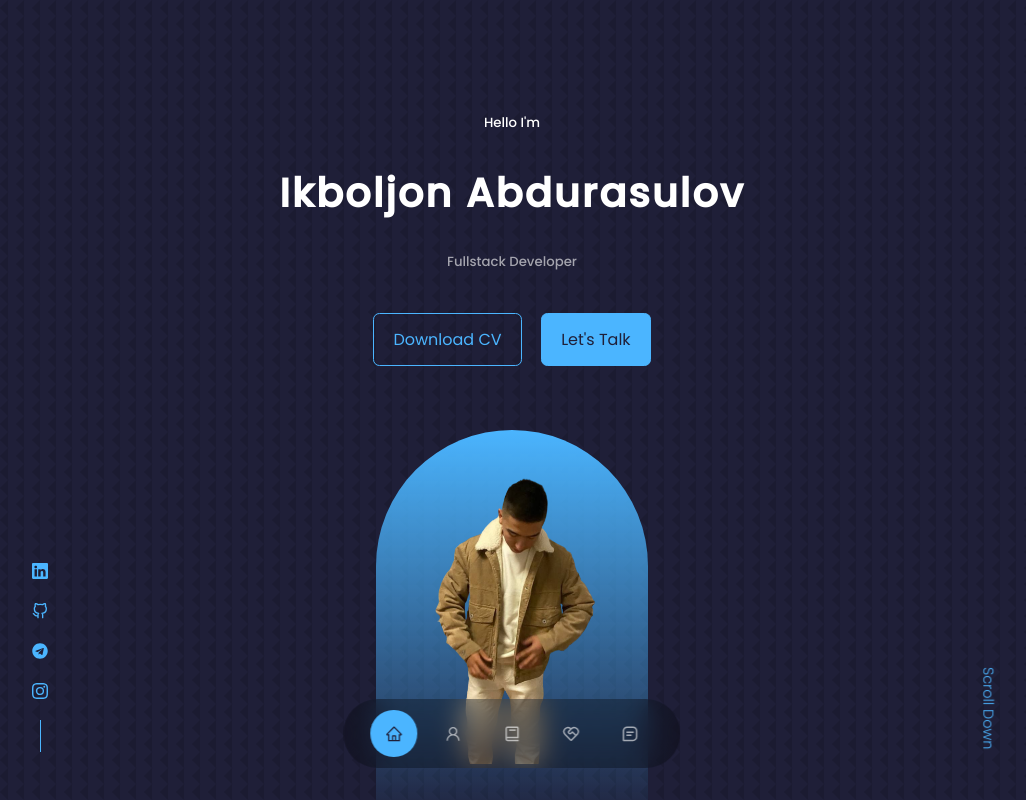
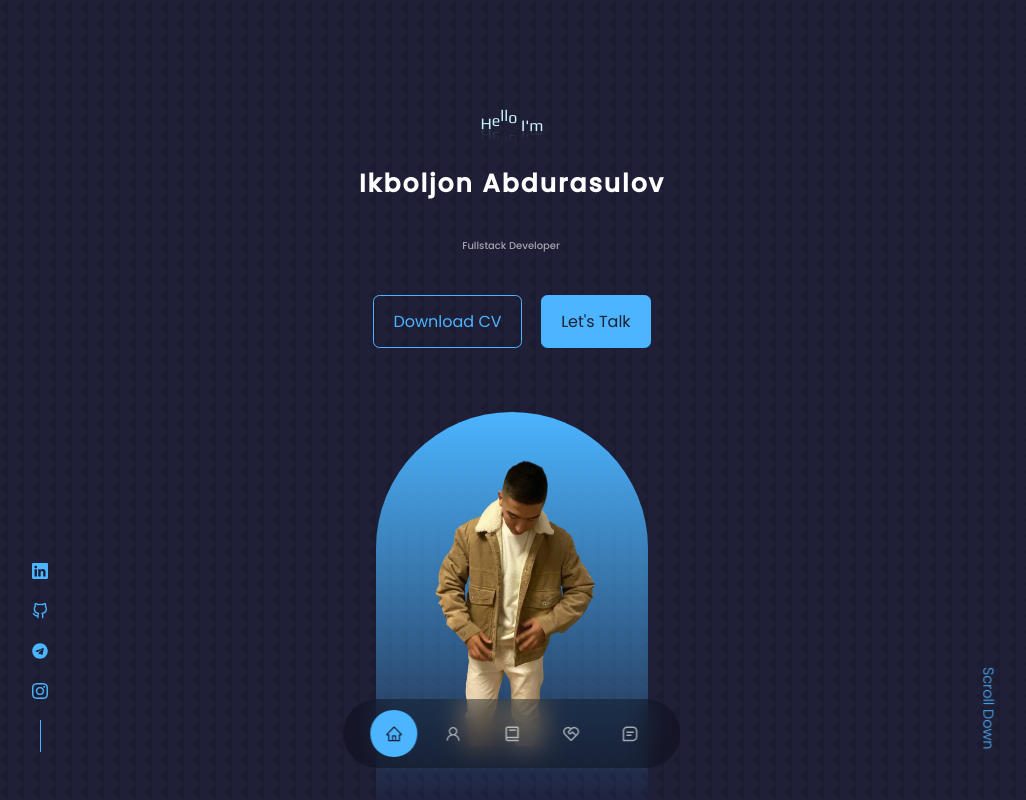
Before and after one commit to IkboljonMe/myportfolio, a React (Create React App) app: page / in a window 1280 px wide. Shown: the top 800 px of the page, without its empty margins (128-1154 px from the left). Built offline with nearby package versions, Linux system fonts and the light colour scheme.

Commit message:
animations are added

```diff
--- a/src/components/about/About.jsx
+++ b/src/components/about/About.jsx
@@ -44,7 +44,7 @@ const About = () => {
             <article className="about__card">
               <IoIosPin className="about__icon" />
               <h5>Location</h5>
-              <small>Living in Warsaw(Poland)</small>
+              <small>Living in Warsaw</small>
             </article>
             <article className="about__card">
               <MdWork className="about__icon" />
@@ -58,7 +58,6 @@ const About = () => {
                 >
                   RadCode
                 </a>
-                &nbsp;(part-time)
               </small>
             </article>
           </div>
--- a/src/components/header/Header.css
+++ b/src/components/header/Header.css
@@ -1,3 +1,4 @@
+@import url("https://fonts.googleapis.com/css2?family=Play&display=swap");
 header {
   height: 100vh;
   padding-top: 7rem;
@@ -64,7 +65,7 @@ header {
 }
 .drop-main {
   display: flex;
-  font-size: 2.5rem;
+  font-size: 25px !important;
   font-weight: bold;
   letter-spacing: 2px;
   margin: 1.5rem;
@@ -173,6 +174,84 @@ header {
   }
 }
 
+.four .type {
+  width: auto;
+  margin: auto;
+}
+.four h5 {
+  font-family: "Poppins", sans-serif;
+  font-size: 9.96px;
+  color: var(--color-light);
+  width: 20ch;
+  border-right: 2px solid var(--color-light);
+  margin: 2rem auto;
+  white-space: nowrap;
+  overflow: hidden;
+  animation: typing 4s steps(13, end),
+    blink-caret 0.5s step-end infinite alternate;
+}
+@keyframes typing {
+  from {
+    width: 0;
+  }
+}
+@keyframes blink-caret {
+  50% {
+    border-color: transparent;
+  }
+}
+
+.bounce {
+  font-size: 1rem;
+  width: 100%;
+  display: inline-flex;
+  justify-content: center;
+  -webkit-box-reflect: below -20px linear-gradient(transparent, #211e1e2e);
+}
+.bounce span {
+  display: inline-flex;
+  color: #c7f4ff;
+  font-family: "Play", sans-serif;
+  animation: bounce 1.5s infinite;
+}
+@keyframes bounce {
+  0%,
+  50%,
+  100% {
+    transform: translateY(0);
+  }
+  25% {
+    transform: translateY(-10px);
+  }
+}
+.ten span:nth-of-type(1) {
+  animation-delay: 0.1s;
+}
+.ten span:nth-of-type(2) {
+  animation-delay: 0.2s;
+}
+.ten span:nth-of-type(3) {
+  animation-delay: 0.3s;
+}
+.ten span:nth-of-type(4) {
+  animation-delay: 0.4s;
+}
+.ten span:nth-of-type(5) {
+  animation-delay: 0.5s;
+}
+.ten span:nth-of-type(6) {
+  animation-delay: 0.6s;
+}
+.ten span:nth-of-type(7) {
+  animation-delay: 0.7s;
+}
+.ten span:nth-of-type(8) {
+  animation-delay: 0.8s;
+}
+.ten span:nth-of-type(9) {
+  animation-delay: 0.9s;
+}
+
 /*================= MEDIA QUERIES (MEDIUM DEVICES) ================*/
 @media screen and (max-width: 1024px) {
   header {
--- a/src/components/header/Header.jsx
+++ b/src/components/header/Header.jsx
@@ -8,7 +8,21 @@ const Header = () => {
   return (
     <header>
       <div className="container header__container">
-        <h5>Hello I'm</h5>
+        <div class="wrapper ten">
+          <div>
+            <h3 class="bounce">
+              <span>H</span>
+              <span>e</span>
+              <span>l</span>
+              <span>l</span>
+              <span>o</span>
+              <span>&nbsp;</span>
+              <span>I</span>
+              <span>'</span>
+              <span>m</span>
+            </h3>
+          </div>
+        </div>
         <div class="drop-main">
           <div class="nI">I</div>
           <div class="nK">k</div>
@@ -31,7 +45,12 @@ const Header = () => {
           <div class="sO">o</div>
           <div class="sV">v</div>
         </div>
-        <h5 className="text-light">Fullstack Developer</h5>
+        <div class="wrapper four">
+          <div class="type">
+            <h5 class="typing">Fullstack Developer</h5>
+          </div>
+        </div>
+
         <CTA />
         <HeaderSocials />
         <div className="me">
```
